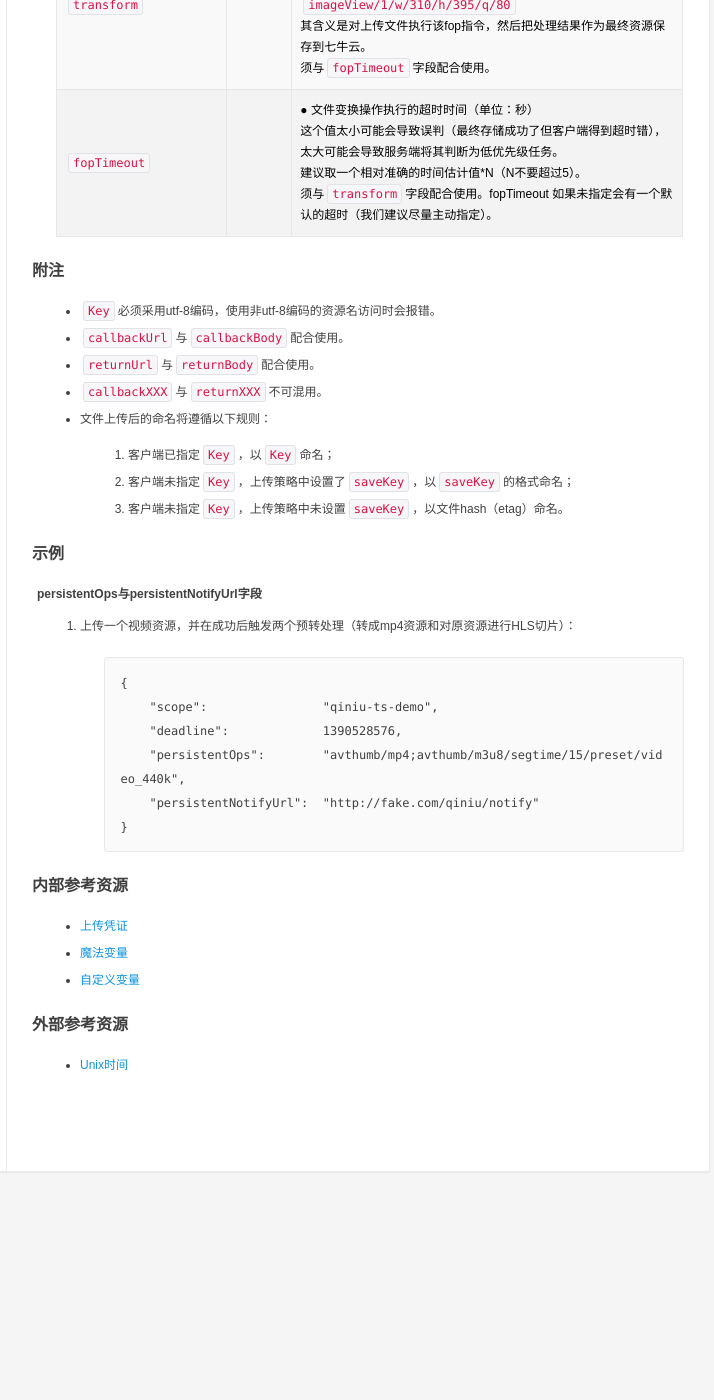
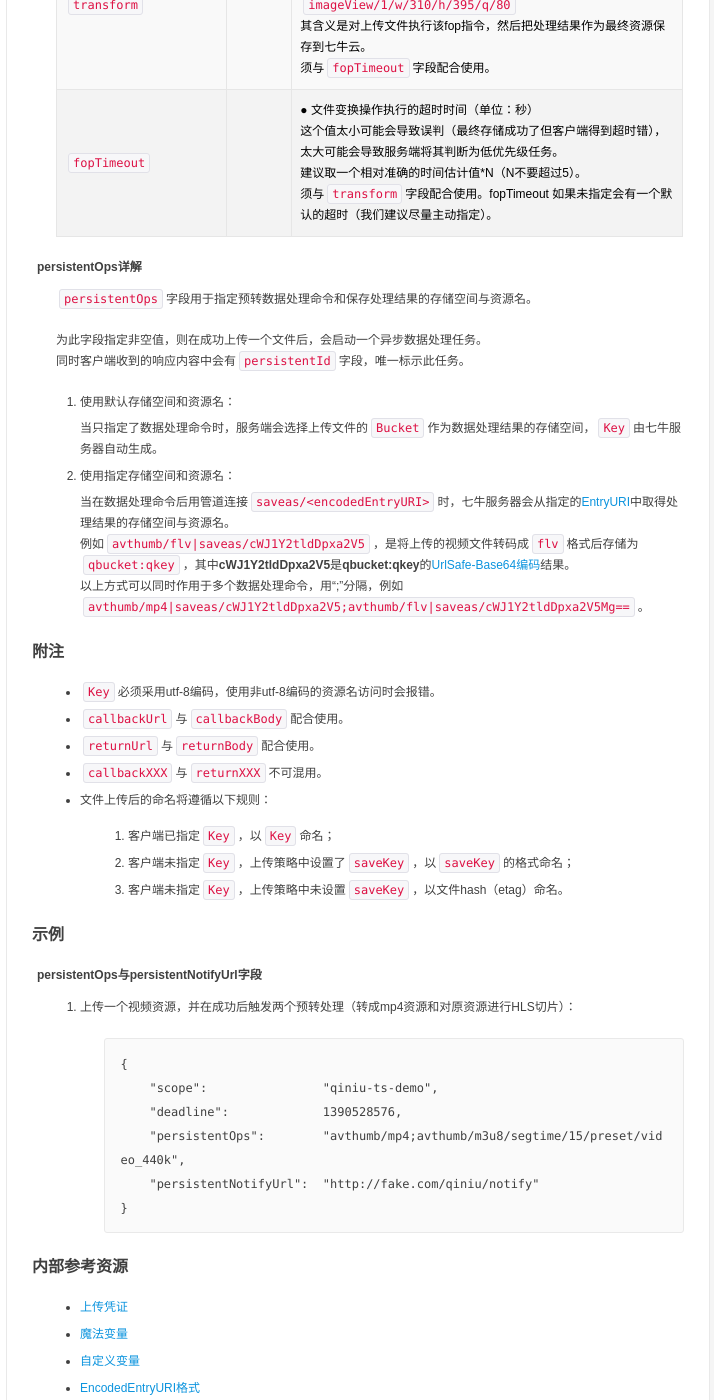
Before and after one commit to qiniu/developer.qiniu.com, a Jekyll site: the page built from docs/v6/api/reference/security/put-policy.md, in a window 1280 px wide and 1400 px high, scrolled down 2509 px. Shown: the whole window, without its empty margins (411-1125 px from the left). Built offline with Jekyll 4.4.1, drawn with Linux system fonts in a browser that asks for light colours; comment, search, counter and statistics services are not loaded; before the commit the page ends 3694 px from its top, so only the background shows below that.

Commit message:
添加持久化处理接口支持自定义保存的bucket和key的描述。

```diff
--- a/_layouts/changelog.html
+++ b/_layouts/changelog.html
@@ -64,7 +64,7 @@
                                 <!--<p class="info"></p>-->
                             </li>
                             <li>
-                                <p class="title">3. 持久化处理接口支持自定义保存的bucket和key</p>
+                            <p class="title"><a href="/docs/v6/api/reference/security/put-policy.html#put-policy-persistent-ops-explanation">3. 持久化处理接口支持自定义保存的bucket和key</a></p>
                                 <!--<p class="info"></p>-->
                             </li>
                             <li>
--- a/docs/v6/api/reference/security/put-policy.md
+++ b/docs/v6/api/reference/security/put-policy.md
@@ -50,7 +50,7 @@ order: 980
 <a id="put-policy-return-body"></a>`returnBody`          |      | ● 上传成功后，自定义七牛云最终返回給上传端的数据<br>支持[魔法变量][magicVariablesHref]和[自定义变量][xVariablesHref]。
 <a id="put-policy-callback-url"></a>`callbackUrl`         |      | ● 上传成功后，七牛云向`App-Server`发送POST请求的URL<br>必须是公网上可以正常进行POST请求并能响应`HTTP/1.1 200 OK`的有效URL。
 <a id="put-policy-callback-body"></a>`callbackBody`        |      | ● 上传成功后，七牛云向`App-Server`发送POST请求的数据<br>支持[魔法变量][magicVariablesHref]和[自定义变量][xVariablesHref]。
-<a id="put-policy-persistent-ops"></a>`persistentOps`       |      | ● 资源上传成功后触发执行的预转持久化处理指令列表<br>每个指令是一个API规格字符串，多个指令用“;”分隔。<br>请参看[示例](#put-policy-samples-persisntent-ops)。
+<a id="put-policy-persistent-ops"></a>`persistentOps`       |      | ● 资源上传成功后触发执行的预转持久化处理指令列表<br>每个指令是一个API规格字符串，多个指令用“;”分隔。<br>请参看[详解](#put-policy-persistent-ops-explanation)与[示例](#put-policy-samples-persisntent-ops)。
 <a id="put-policy-persisten-notify-url"></a>`persistentNotifyUrl` |      | ● 接收预转持久化结果通知的URL<br>必须是公网上可以正常进行POST请求并能响应`HTTP/1.1 200 OK`的有效URL。如设置`persistenOps`字段，则本字段必须同时设置（未来可能转为可选项）。
 <a id="put-policy-insert-only"></a>`insertOnly`          |      | ● 限定为“新增”语意<br>如果设置为非0值，则无论scope设置为什么形式，仅能以`新增`模式上传文件。
 <a id="put-policy-save-key"></a>`saveKey`             |      | ● 自定义资源名格式<br>支持[魔法变量][magicVariablesHref]及[自定义变量][xVariablesHref]。
@@ -59,6 +59,24 @@ order: 980
 <a id="put-policy-mime-limit"></a>`mimeLimit`           |      | ● 限定用户上传的文件类型<br>指定本字段值，七牛服务器会侦测文件内容以判断MimeType，再用判断值跟指定值进行匹配，匹配成功则允许上传，匹配失败返回403状态码<br>● 示例<br>1. "image/*"表示只允许上传图片类型；<br>2. "image/jpeg;image/png"表示只允许上传`jpg`和`png`类型的图片；<br>3. "!application/json;text/plain"表示禁止上传`json`文本和纯文本（注意最前面的感叹号）。
 <a id="put-policy-transform"></a>`transform`           |      | ● 对文件先进行一次变换操作（比如将音频统一转为某种码率的mp3）再进行存储<br>本字段的值是一个fop指令，比如<br>`imageView/1/w/310/h/395/q/80`<br>其含义是对上传文件执行该fop指令，然后把处理结果作为最终资源保存到七牛云。<br>须与`fopTimeout`字段配合使用。
 <a id="put-policy-fop-timeout"></a>`fopTimeout`           |      | ● 文件变换操作执行的超时时间（单位：秒）<br>这个值太小可能会导致误判（最终存储成功了但客户端得到超时错），太大可能会导致服务端将其判断为低优先级任务。<br>建议取一个相对准确的时间估计值*N（N不要超过5）。<br>须与`transform`字段配合使用。fopTimeout 如果未指定会有一个默认的超时（我们建议尽量主动指定）。
+
+<a id="put-policy-persistent-ops-explanation"></a>
+### persistentOps详解
+
+`persistentOps`字段用于指定预转数据处理命令和保存处理结果的存储空间与资源名。
+
+为此字段指定非空值，则在成功上传一个文件后，会启动一个异步数据处理任务。
+同时客户端收到的响应内容中会有`persistentId`字段，唯一标示此任务。
+
+1. 使用默认存储空间和资源名：
+
+	当只指定了数据处理命令时，服务端会选择上传文件的`Bucket`作为数据处理结果的存储空间，`Key`由七牛服务器自动生成。
+
+2. 使用指定存储空间和资源名：
+
+	当在数据处理命令后用管道连接`saveas/<encodedEntryURI>`时，七牛服务器会从指定的[EntryURI][encodedEntryURIHref]中取得处理结果的存储空间与资源名。
+	例如`avthumb/flv|saveas/cWJ1Y2tldDpxa2V5`，是将上传的视频文件转码成`flv`格式后存储为`qbucket:qkey`，其中**cWJ1Y2tldDpxa2V5**是**qbucket:qkey**的[UrlSafe-Base64编码][urlsafeBase64Href]结果。
+	以上方式可以同时作用于多个数据处理命令，用“;”分隔，例如`avthumb/mp4|saveas/cWJ1Y2tldDpxa2V5;avthumb/flv|saveas/cWJ1Y2tldDpxa2V5Mg==`。
 
 <a id="put-policy-remarks"></a>
 ## 附注
@@ -95,6 +113,8 @@ order: 980
 - [上传凭证][uploadTokenHref]
 - [魔法变量][magicVariablesHref]
 - [自定义变量][xVariablesHref]
+- [EncodedEntryURI格式][encodedEntryURIHref]
+- [URL安全的Base64编码][urlsafeBase64Href]
 
 <a id="download-external-resources"></a>
 ## 外部参考资源
@@ -105,5 +125,7 @@ order: 980
 [magicVariablesHref]:       ../../overview/up/response/vars.html#magicvar                "魔法变量"
 [xVariablesHref]:           ../../overview/up/response/vars.html#xvar                    "自定义变量"
 [fopHref]:                  ../../overview/up/response/persistent-op.html                "预转持久化处理"
+[encodedEntryURIHref]:          ../data-formats.html#data-format-encoded-entry-uri "EncodedEntryURI格式"
+[urlsafeBase64Href]: ../overview/appendix.html#urlsafe-base64 "URL安全的Base64编码"
 
 [unixTimeHref]:             http://en.wikipedia.org/wiki/Unix_time                       "Unix时间"
```
